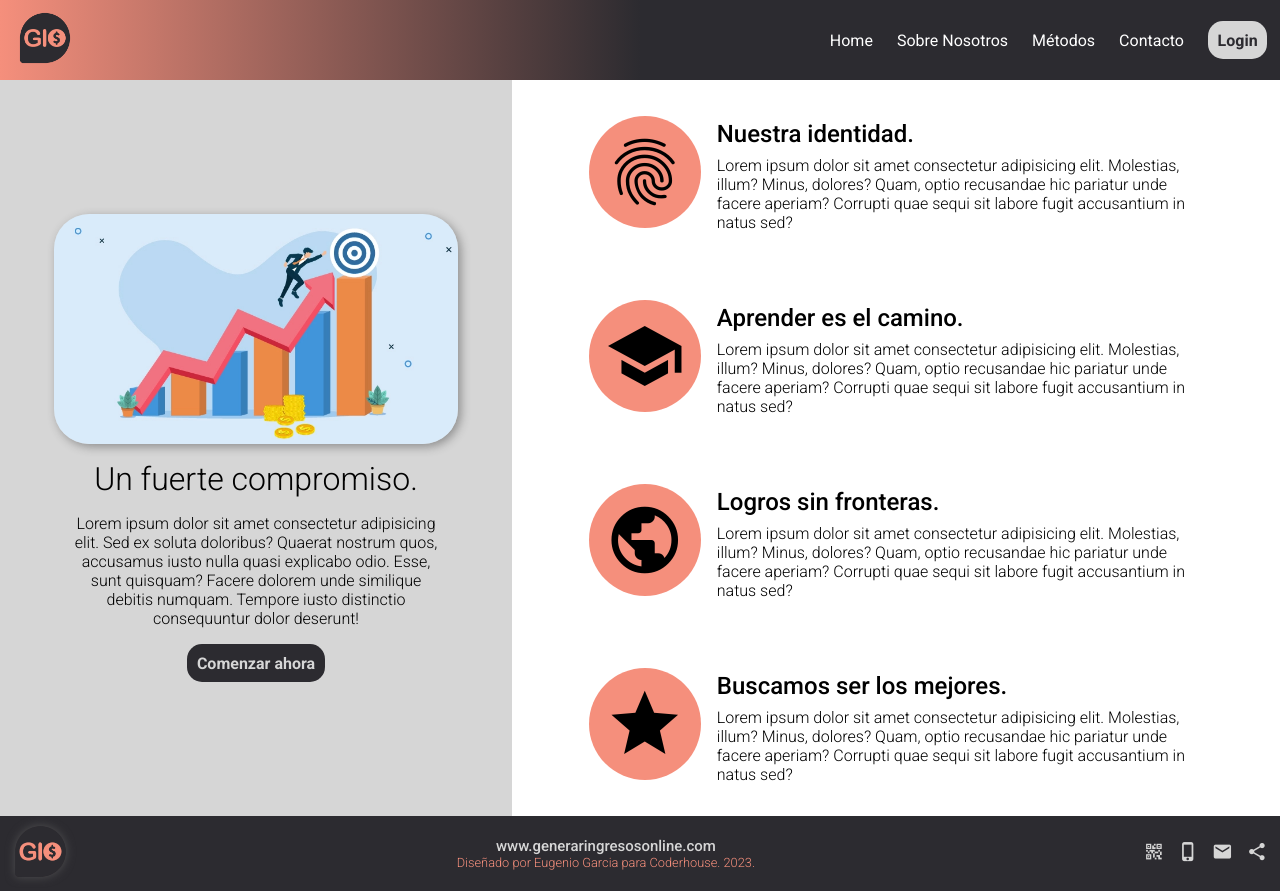
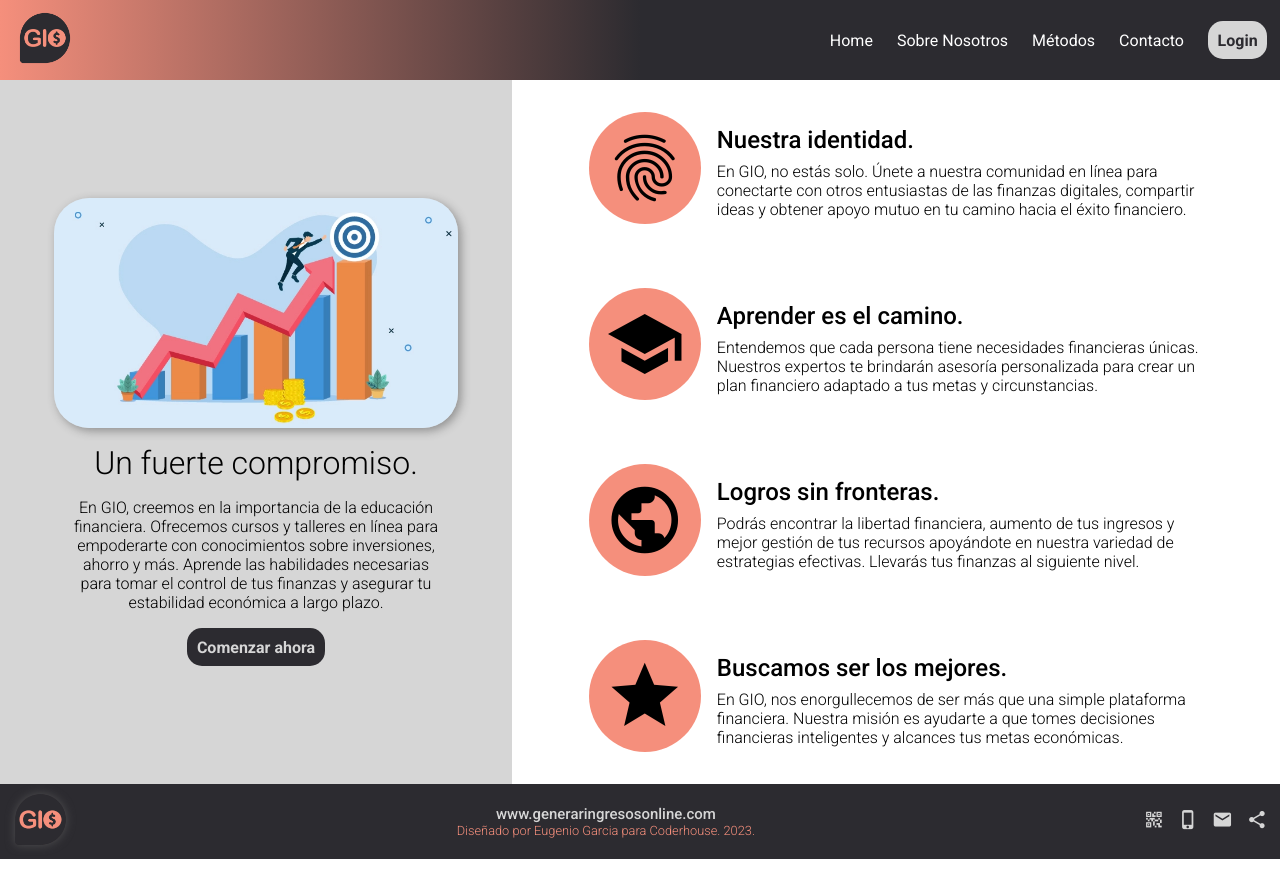
Before and after one commit to Garenio/PF-Garcia, a website: page pages/quienes-somos.html in a window 1280 px wide. After the commit the page ends 859 px from the top, so only its background shows below. Drawn offline with Linux system fonts and the light colour scheme.

Commit message:
Se agregan los textos de la sección Sobre Nosotros

```diff
--- a/pages/quienes-somos.html
+++ b/pages/quienes-somos.html
@@ -34,9 +34,7 @@
     <section id="quienesSomos__banner">
         <img src="../img/about1.webp" alt="imagen compromiso">
         <h1>Un fuerte compromiso.</h1>
-        <p>Lorem ipsum dolor sit amet consectetur adipisicing elit. Sed ex soluta doloribus?
-        Quaerat nostrum quos, accusamus iusto nulla quasi explicabo odio. Esse, sunt quisquam?
-        Facere dolorem unde similique debitis numquam. Tempore iusto distinctio consequuntur dolor deserunt!</p>
+        <p>En GIO, creemos en la importancia de la educación financiera. Ofrecemos cursos y talleres en línea para empoderarte con conocimientos sobre inversiones, ahorro y más. Aprende las habilidades necesarias para tomar el control de tus finanzas y asegurar tu estabilidad económica a largo plazo.</p>
         <a href="./pages/metodos.html" id="btn--grisOscuro">Comenzar ahora</a>
     </section>
     <section id="quienesSomos__contenido">
@@ -46,9 +44,7 @@
             </div>
             <div class="quienesSomos__card--text">
                 <h2>Nuestra identidad.</h2>
-                <p>Lorem ipsum dolor sit amet consectetur adipisicing elit. Molestias, illum?
-                Minus, dolores? Quam, optio recusandae hic pariatur unde facere aperiam?
-                Corrupti quae sequi sit labore fugit accusantium in natus sed?</p>
+                <p>En GIO, no estás solo. Únete a nuestra comunidad en línea para conectarte con otros entusiastas de las finanzas digitales, compartir ideas y obtener apoyo mutuo en tu camino hacia el éxito financiero.</p>
             </div>
         </div>
         <div class="quienesSomos__card">
@@ -57,9 +53,7 @@
             </div>
             <div class="quienesSomos__card--text">
                 <h2>Aprender es el camino.</h2>
-                <p>Lorem ipsum dolor sit amet consectetur adipisicing elit. Molestias, illum?
-                Minus, dolores? Quam, optio recusandae hic pariatur unde facere aperiam?
-                Corrupti quae sequi sit labore fugit accusantium in natus sed?</p>
+                <p>Entendemos que cada persona tiene necesidades financieras únicas. Nuestros expertos te brindarán asesoría personalizada para crear un plan financiero adaptado a tus metas y circunstancias.</p>
             </div>
         </div>
         <div class="quienesSomos__card">
@@ -68,9 +62,7 @@
             </div>
             <div class="quienesSomos__card--text">
                 <h2>Logros sin fronteras.</h2>
-                <p>Lorem ipsum dolor sit amet consectetur adipisicing elit. Molestias, illum?
-                Minus, dolores? Quam, optio recusandae hic pariatur unde facere aperiam?
-                Corrupti quae sequi sit labore fugit accusantium in natus sed?</p>
+                <p>Podrás encontrar la libertad financiera, aumento de tus ingresos y mejor gestión de tus recursos apoyándote en nuestra variedad de estrategias efectivas. Llevarás tus finanzas al siguiente nivel.</p>
             </div>
         </div>
         <div class="quienesSomos__card">
@@ -79,9 +71,7 @@
             </div>
             <div class="quienesSomos__card--text">
                 <h2>Buscamos ser los mejores.</h2>
-                <p>Lorem ipsum dolor sit amet consectetur adipisicing elit. Molestias, illum?
-                Minus, dolores? Quam, optio recusandae hic pariatur unde facere aperiam?
-                Corrupti quae sequi sit labore fugit accusantium in natus sed?</p>
+                <p>En GIO, nos enorgullecemos de ser más que una simple plataforma financiera. Nuestra misión es ayudarte a que tomes decisiones financieras inteligentes y alcances tus metas económicas.</p>
             </div>
         </div>
     </section>
```
